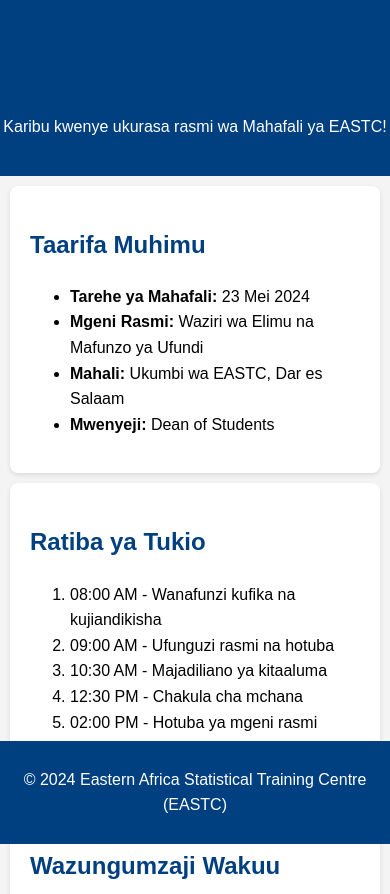
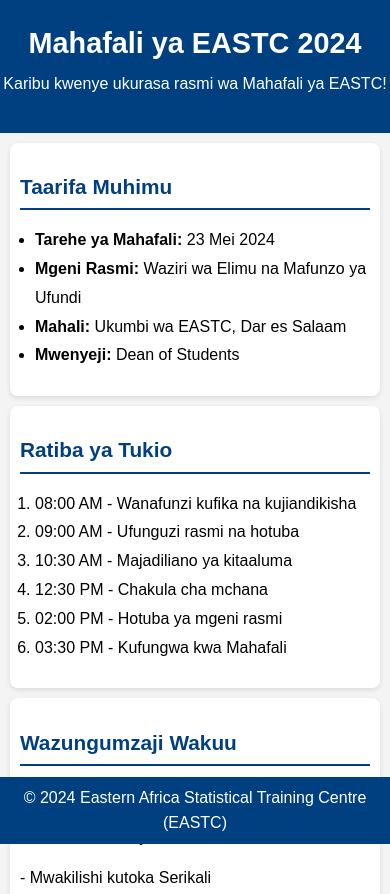
Before and after one commit to Sule123887/project1, a plain HTML site: page index.html in a window 390 px wide. Shown: the top 894 px of the page. Drawn offline with Linux system fonts and the light colour scheme.

Commit message:
Add files via upload

```diff
--- a/style.css
+++ b/style.css
@@ -1,3 +1,4 @@
+/* General Body Styling */
 body {
     font-family: Arial, sans-serif;
     margin: 0;
@@ -6,6 +7,7 @@ body {
     background-color: #f4f4f4;
 }
 
+/* Header Styling */
 header {
     background-color: #004080;
     color: white;
@@ -13,14 +15,45 @@ header {
     text-align: center;
 }
 
+header h1 {
+    font-size: 2.5rem;
+    margin: 0;
+}
+
+header p {
+    font-size: 1.2rem;
+    margin-top: 5px;
+}
+
+/* Section Styling */
 section {
     padding: 20px;
-    margin: 10px;
+    margin: 20px auto;
+    max-width: 900px;
     background: white;
     border-radius: 8px;
-    box-shadow: 0 2px 5px rgba(0,0,0,0.1);
+    box-shadow: 0 2px 5px rgba(0, 0, 0, 0.1);
 }
 
+section h2 {
+    color: #004080;
+    font-size: 1.8rem;
+    margin-bottom: 15px;
+    border-bottom: 2px solid #004080;
+    padding-bottom: 5px;
+}
+
+section ul,
+section ol {
+    padding-left: 20px;
+}
+
+section li {
+    font-size: 1.1rem;
+    line-height: 1.8;
+}
+
+/* Footer Styling */
 footer {
     background-color: #004080;
     color: white;
@@ -31,6 +64,54 @@ footer {
     width: 100%;
 }
 
-h1, h2 {
-    color: #004080;
+footer p {
+    margin: 0;
+    font-size: 1rem;
 }
+
+/* Responsive Design for Mobile Devices */
+@media screen and (max-width: 768px) {
+    header h1 {
+        font-size: 2rem;
+    }
+
+    header p {
+        font-size: 1rem;
+    }
+
+    section {
+        padding: 15px;
+        margin: 10px;
+    }
+
+    section h2 {
+        font-size: 1.5rem;
+    }
+
+    section ul, section ol {
+        padding-left: 15px;
+    }
+
+    section li {
+        font-size: 1rem;
+    }
+}
+
+/* Extra small devices (phones, 320px and up) */
+@media screen and (max-width: 480px) {
+    header h1 {
+        font-size: 1.8rem;
+    }
+
+    section {
+        padding: 10px;
+    }
+
+    section h2 {
+        font-size: 1.3rem;
+    }
+
+    footer {
+        padding: 8px 0;
+    }
+}
```
